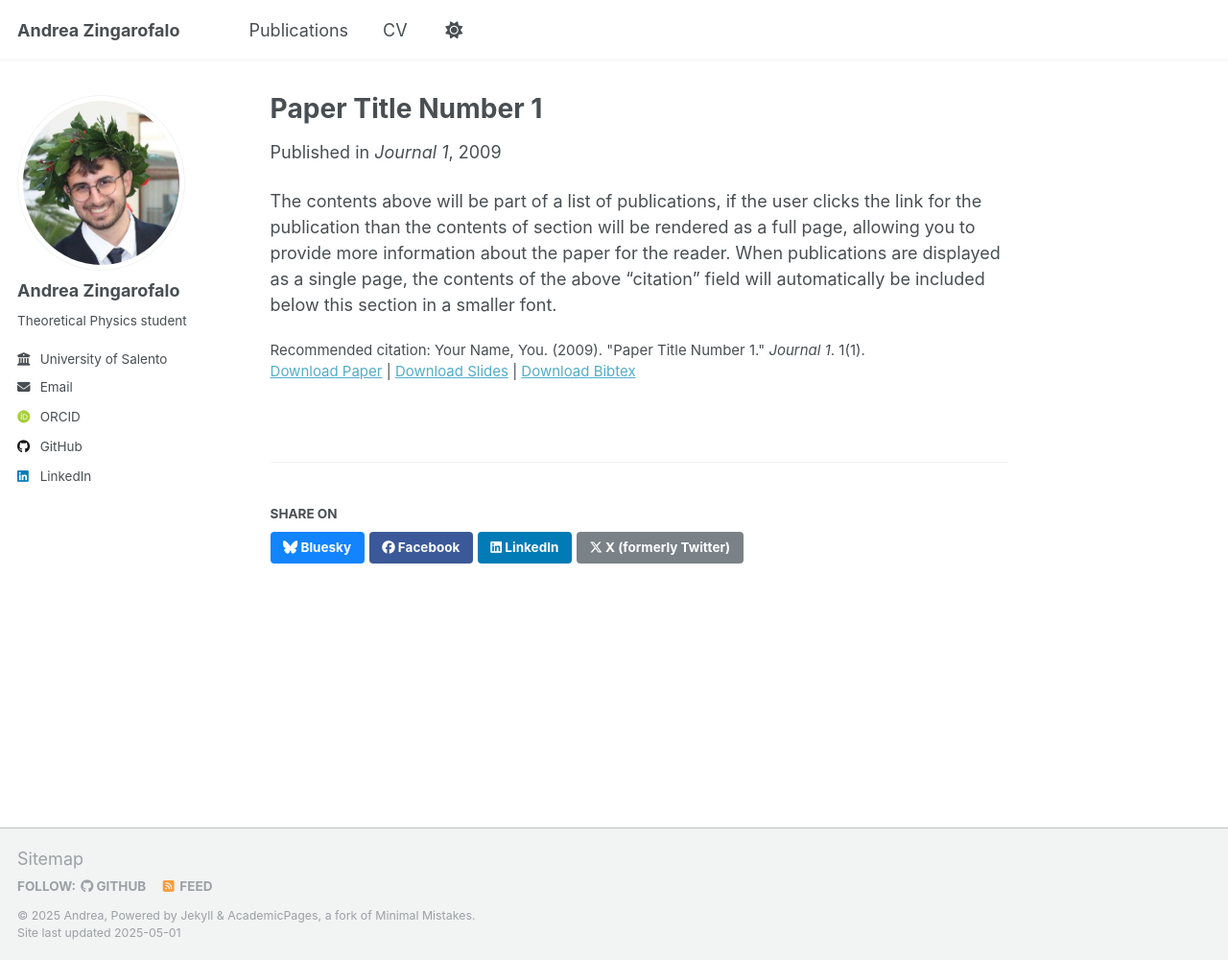
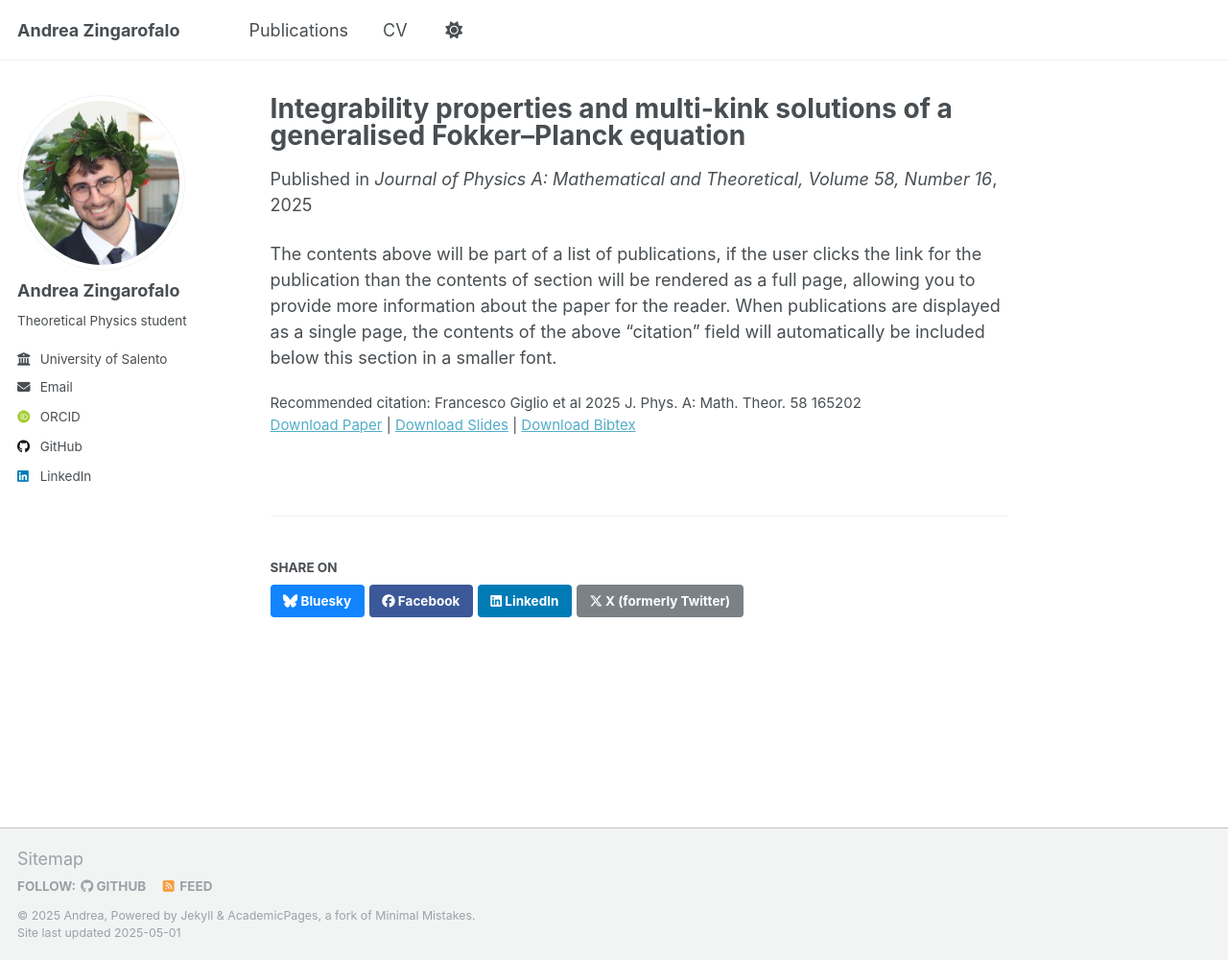
Before and after one commit to andreazingarofalo/andreazingarofalo.github.io, a Jekyll site: the page built from _publications/2009-10-01-paper-title-number-1.md, in a window 1280 px wide and 1000 px high. Shown: the whole window at 96% size. Built offline with Jekyll 4.4.1, drawn with Linux system fonts in a browser that asks for light colours; some web fonts are replaced.

Commit message:
Update 2009-10-01-paper-title-number-1.md

```diff
--- a/_publications/2009-10-01-paper-title-number-1.md
+++ b/_publications/2009-10-01-paper-title-number-1.md
@@ -1,14 +1,14 @@
 ---
-title: "Paper Title Number 1"
+title: "Integrability properties and multi-kink solutions of a generalised Fokker–Planck equation"
 collection: publications
 category: manuscripts
-permalink: /publication/2009-10-01-paper-title-number-1
-excerpt: 'This paper is about the number 1. The number 2 is left for future work.'
-date: 2009-10-01
-venue: 'Journal 1'
+permalink: /publication/2025-04-15
+excerpt: ''
+date: 2025-04-15
+venue: 'Journal of Physics A: Mathematical and Theoretical, Volume 58, Number 16'
 slidesurl: 'http://academicpages.github.io/files/slides1.pdf'
-paperurl: 'http://academicpages.github.io/files/paper1.pdf'
+paperurl: 'https://iopscience.iop.org/article/10.1088/1751-8121/adc8e9'
 bibtexurl: 'http://academicpages.github.io/files/bibtex1.bib'
-citation: 'Your Name, You. (2009). &quot;Paper Title Number 1.&quot; <i>Journal 1</i>. 1(1).'
+citation: 'Francesco Giglio et al 2025 J. Phys. A: Math. Theor. 58 165202'
 ---
 The contents above will be part of a list of publications, if the user clicks the link for the publication than the contents of section will be rendered as a full page, allowing you to provide more information about the paper for the reader. When publications are displayed as a single page, the contents of the above "citation" field will automatically be included below this section in a smaller font.
```
